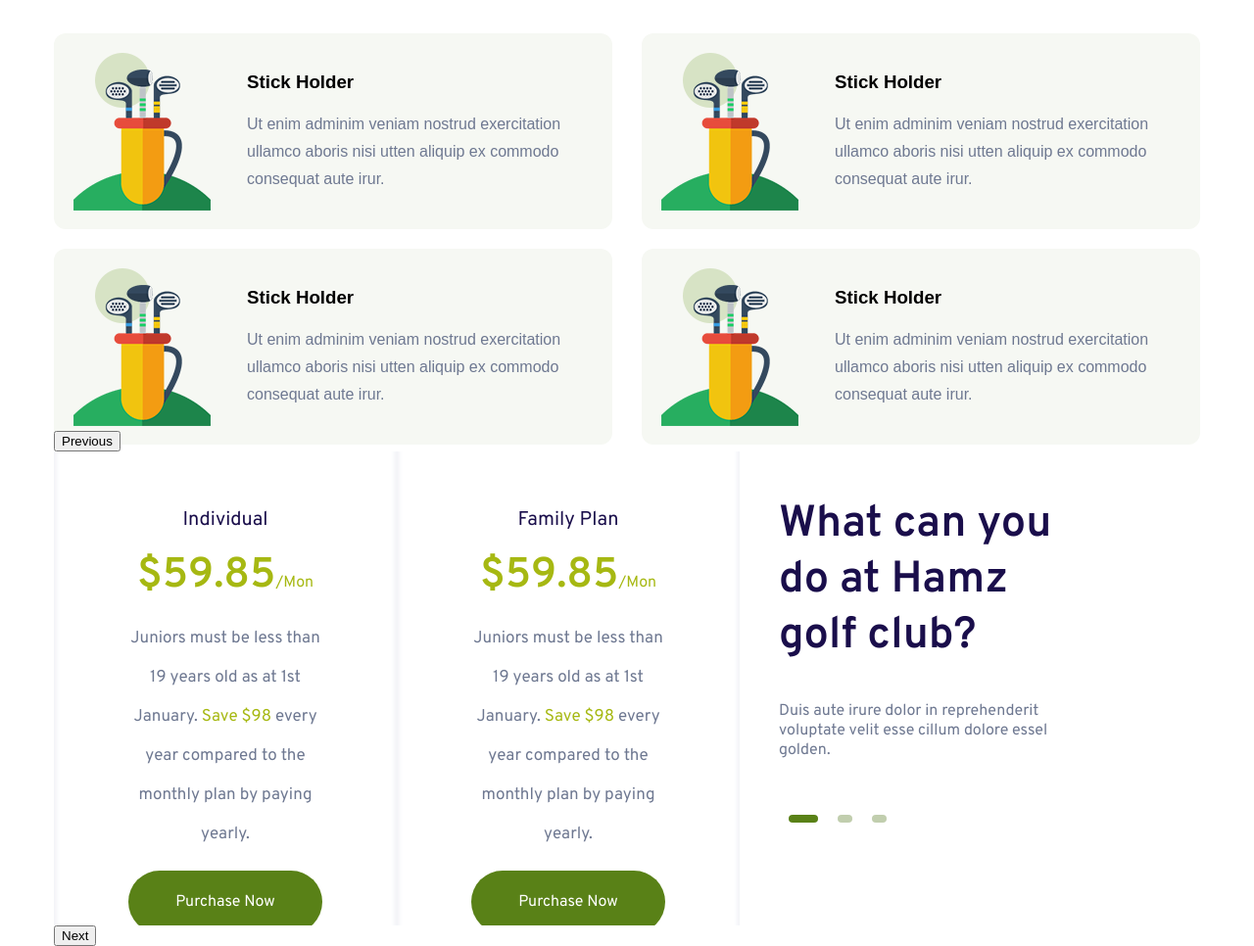
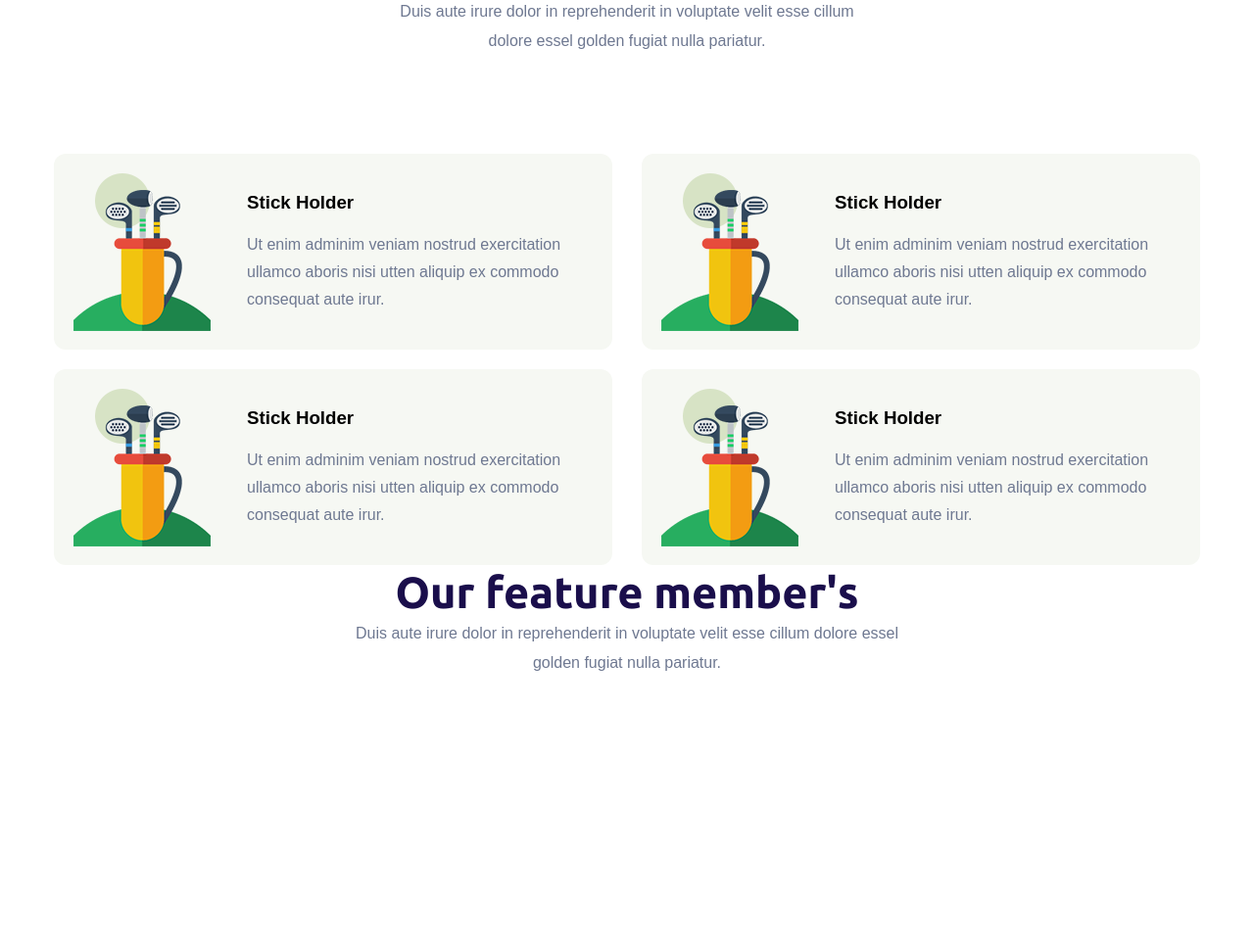
Before and after one commit to Bekjan555/Hamz, a plain HTML site: page index.html in a window 1280 px wide. Shown: the part 1041-2007 px from the top of the page at 98% size. After the commit the page ends 1733 px from the top, so only its background shows below. Drawn offline with Linux system fonts and the light colour scheme.

Commit message:
created section members

```diff
--- a/css/components/features.css
+++ b/css/components/features.css
@@ -3,9 +3,8 @@
 /* FEATURES */
 
 .features {
-    height: 500px;
+    margin-top: 123px;
 }
-
 
 
 /* HEAD */
--- /dev/null
+++ b/css/components/members.css
@@ -0,0 +1,3 @@
+.members {
+    margin-top: 100px;
+}
--- a/index.html
+++ b/index.html
@@ -16,7 +16,9 @@
 </head>
 
 <body>
+    <!-- HEADER/HERO -->
     <div class="our-bg">
+        <!-- HEADER -->
         <header class="header f-bl">
             <div class="container">
                 <div class="header__nav row w-100">
@@ -50,7 +52,9 @@
                 </div>
             </div>
         </header>
+        <!-- HEADER-END -->
 
+        <!-- HERO -->
         <section class="hero__content f-bl">
             <div class="container">
                 <div class="hero__content col-8">
@@ -70,9 +74,10 @@
                 </div>
             </div>
         </section>
+        <!-- HERO-END -->
     </div>
-
-
+    <!-- HEADER/HERO-END -->
+    <!-- FEATURES -->
     <section class="features">
         <div class="container">
             <div class="head__line">
@@ -85,7 +90,7 @@
                         essel golden fugiat nulla pariatur.
                     </span>
                 </div>
-
+            </div>
             <div class="features__wrapper flex">
                 <div class="features__item ">
                     <div class="feauters__row flex">
@@ -156,14 +161,32 @@
                     </div>
                 </div>
             </div>
-
+        </div>
         </div>
     </section>
+    <!-- FEATURES-END -->
+
+
 
 
     <section class="members">
         <div class="container">
+            <div class="head__line">
+                <div class="head__content text-center col-6">
+                    <h3 class="head_title text-blue">
+                        Our feature member's
+                    </h3>
+                    <span class="head__subtitle text-gray">
+                        Duis aute irure dolor in reprehenderit in voluptate velit esse cillum dolore
+                        essel golden fugiat nulla pariatur.
+                    </span>
+                </div>
+            </div>
+            <div class="members__row">
+                <div class="col-3">
 
+                </div>
+            </div>
         </div>
     </section>
 
@@ -171,7 +194,9 @@
 
 
 
-    <section class="price">
+
+    <!-- SLIDER -->
+    <!-- <section class="price">
         <div class="container">
             <div class="price__slider flex">
                 <div class="slider">
@@ -314,7 +339,8 @@
             slidesToScroll: 3,
             autoplaySpeed: 2000,
         });
-    </script>
+    </script> -->
+    <!-- SLIDER-END -->
 </body>
 
 </html>
```
Also changed, not shown: css/base.css (line endings or trailing spaces). Lines whose indentation alone changed are shown as unchanged.
